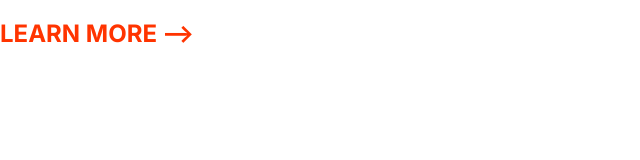
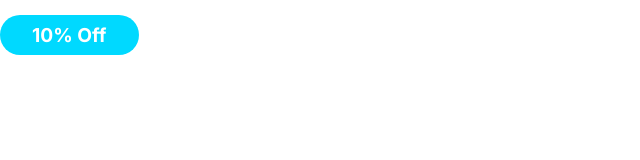
Before and after one commit to Josh-Sackey/HTML, a plain HTML site: page my-website/index.html in a window 1280 px wide. Shown: the whole page, without its empty margins (0-640 px from the left). Drawn offline with Linux system fonts and the light colour scheme.

Commit message:
Build the badge component.

```diff
--- a/my-website/css/styles.css
+++ b/my-website/css/styles.css
@@ -1,6 +1,6 @@
 :root {
     --color-primary: #2584ff;
-    --color-seconday: #00d9ff;
+    --color-secondary: #00d9ff;
     --color-accent: #ff3400;
     --color-headings: #1b0760;
     --color-body: #918ca4;
@@ -81,3 +81,36 @@
         font-size: 1.5rem;
     }
 }
+
+/* Badges */
+.badge {
+    border-radius: 30px;
+    font-size: 2rem;
+    font-weight: 600;
+    padding: 0.5rem 2rem;
+    white-space: nowrap;
+}
+
+.badge--primary {
+    background: var(--color-primary);
+    color: #fff;
+}
+
+.badge--secondary {
+    background: var(--color-secondary);
+    color: #fff;
+}
+
+.badge--small  {
+    font-size: 1.6rem;
+}
+
+@media screen  and (min-width: 1024px) {
+    .badge {
+        font-size: 1.5rem;
+    }
+
+    .badge--small {
+        font-size: 1.2rem;
+    }
+}
--- a/my-website/index.html
+++ b/my-website/index.html
@@ -7,13 +7,13 @@
     <link rel="preconnect" href="https://fonts.googleapis.com" />
     <link rel="preconnect" href="https://fonts.gstatic.com" crossorigin />
     <link
-      href="https://fonts.googleapis.com/css2?family=Inter:wght@400;700&family=Open+Sans:wght@400;700&family=Roboto:wght@700&display=swap"
+      href="https://fonts.googleapis.com/css2?family=Inter:wght@400;700&family=Open+Sans:wght@400;600;700&family=Roboto:wght@700&display=swap"
       rel="stylesheet"
     />
     <link rel="stylesheet" href="css/normalize.css" />
     <link rel="stylesheet" href="css/styles.css" />
   </head>
   <body>
-    <a href="#" class="link-arrow">Learn More</a>
+    <span class="badge badge--secondary badge--small">10% Off</span>
   </body>
 </html>
```
Also changed, not shown: my-website/components/badges.html (added, +3 -0 lines).
